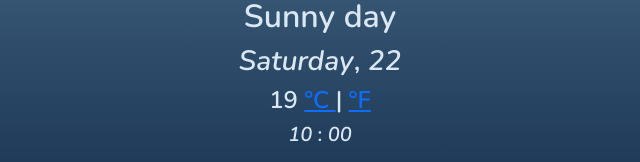
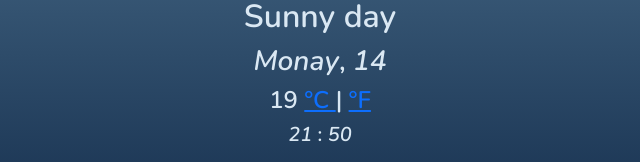
Before and after one commit to FrankThalia/weather_app, a plain HTML site: page index.html in a window 1280 px wide. Shown: the part 264-426 px from the top of the page, 320-960 px from the left. Drawn offline with nearby package versions, Linux system fonts and the light colour scheme.

Commit message:
fix link for js

```diff
--- a/index.html
+++ b/index.html
@@ -23,8 +23,8 @@
       href="https://fonts.googleapis.com/css2?family=Nunito:ital,wght@0,200;0,300;0,400;0,500;0,600;0,700;0,800;0,900;0,1000;1,200;1,300;1,400;1,500;1,600;1,700;1,800;1,900;1,1000&display=swap"
       rel="stylesheet"
     />
-    <link href="src/styles.css" rel="stylesheet" />
-    <script href="src/script.js" rel="stylesheet" type="text/css"></script>
+    <link rel="stylesheet" href="src/styles.css" />
+
     <script
       src="https://kit.fontawesome.com/f4bcc7fbda.js"
       crossorigin="anonymous"
@@ -141,5 +141,6 @@
         </div>
       </div>
     </div>
+    <script src="src/script.js"></script>
   </body>
 </html>
```
